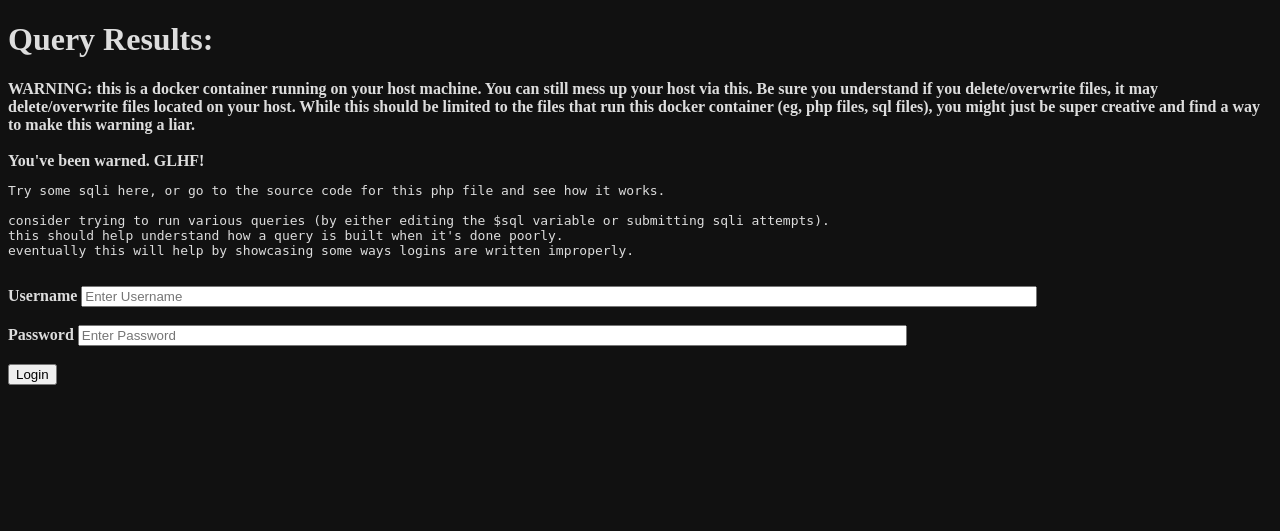
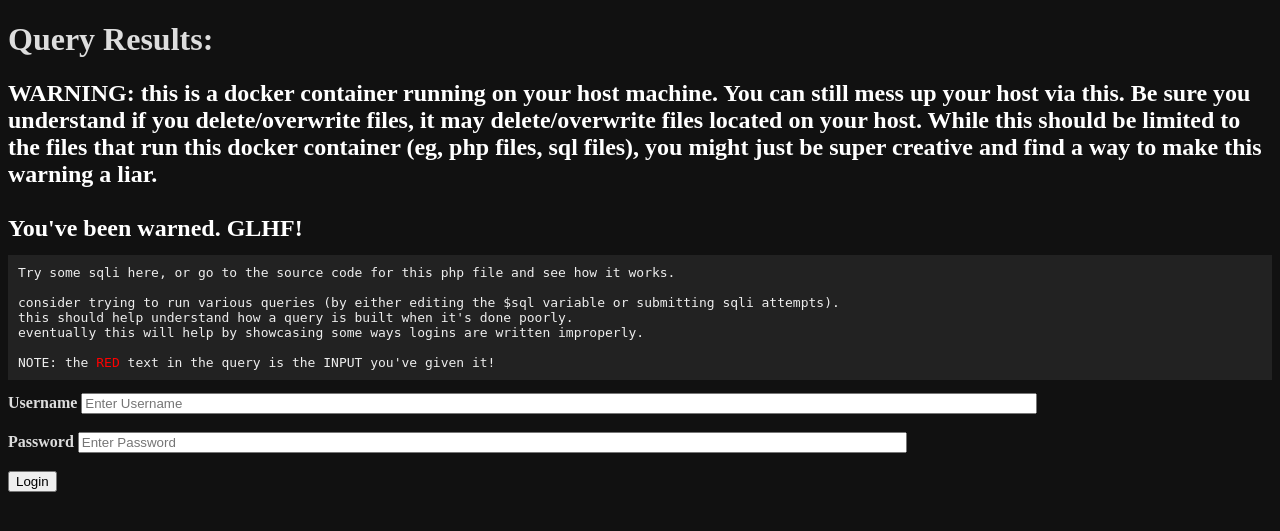
Before and after one commit to vwalsh/docker, a PHP site: page /query.php in a window 1280 px wide. Shown: the top 531 px of the page. Run offline with PHP 8.4, Linux system fonts and the light colour scheme; data that the repository does not hold is empty.

Commit message:
quality of life things

```diff
--- a/lamp-sqli/php/dbconnect.php
+++ b/lamp-sqli/php/dbconnect.php
@@ -7,7 +7,7 @@
 
 // custom function to query the db and return results:
 // and no, this is not good code. that's the point of this!
-function query_db($sql)
+function query_db($sql, $sql_pretty)
 {
   $servername = "db"; // This should match the service name of the MySQL service in docker-compose (aka this is the "hostname" of the mysql server)
   $username = "root";
@@ -25,7 +25,7 @@ function query_db($sql)
   }
 
   try {
-    print("<strong>running query: " . htmlspecialchars($sql) . "</strong>\n\n\n<pre style='background: #ccc;'>");
+    print("<br/><br/><strong>running query: " . $sql_pretty . "</strong>\n\n\n<pre>");
 
     // execute the sql statement against the mysql connection (aka query the mysql server)
     $result = $conn->query($sql);
--- a/lamp-sqli/php/index.php
+++ b/lamp-sqli/php/index.php
@@ -5,7 +5,9 @@
       background: #111;
       color: #ddd;
     }
-
+    a, a:active, a:focus, a:hover{
+      color: pink;
+    }
   </style>
 <body>
 
--- a/lamp-sqli/php/query.php
+++ b/lamp-sqli/php/query.php
@@ -5,7 +5,18 @@
       background: #111;
       color: #ddd;
     }
-
+    pre{
+      background: #222;
+      color: #eee;
+      padding: 10px;
+    }
+    strong{
+      color: #fff;
+      font-size: 24px;
+    }
+    span.sqli{
+      color: red;
+    }
   </style>
 <body>
 
@@ -34,12 +45,15 @@ if(!empty($user) && !empty($pass)){
   // ==================================== SQLi is here! =======================================================
   // This is where you should consider editing the code manually if you don't want to use the POST vars.
   // Prepare the SELECT statement to run as an SQL query
-  $sql = "SELECT user,email FROM users WHERE user = '$user' AND pass = '$pass' ;";
+  $sql = "SELECT user,email FROM users WHERE user = '$user' AND pass = '$pass';";
+  $sql_pretty = "SELECT user,email FROM users WHERE user = '<span class='sqli'>$user</span>' AND pass = '<span class='sqli'>$pass</span>';";
+
   // ==================================== SQLi is here! =======================================================
 
 
   // this executes the query, it's a custom function located in the dbconnect.php file
-  $results = query_db($sql);
+  // NOTE: $sql is the actual query, $sql_pretty is for better debugging!
+  $results = query_db($sql, $sql_pretty);
   // TODO: utilize the $results to show how a login page might work
   // TODO: show how a search function might work
   // TODO: show how a newsletter signup might work
@@ -54,6 +68,7 @@ consider trying to run various queries (by either editing the $sql variable or s
 this should help understand how a query is built when it's done poorly.
 eventually this will help by showcasing some ways logins are written improperly.
 
+NOTE: the <span class='sqli'>RED</span> text in the query is the INPUT you've given it!
 </pre>
 
 <form action="query.php" method="post" autocomplete="off">
```
